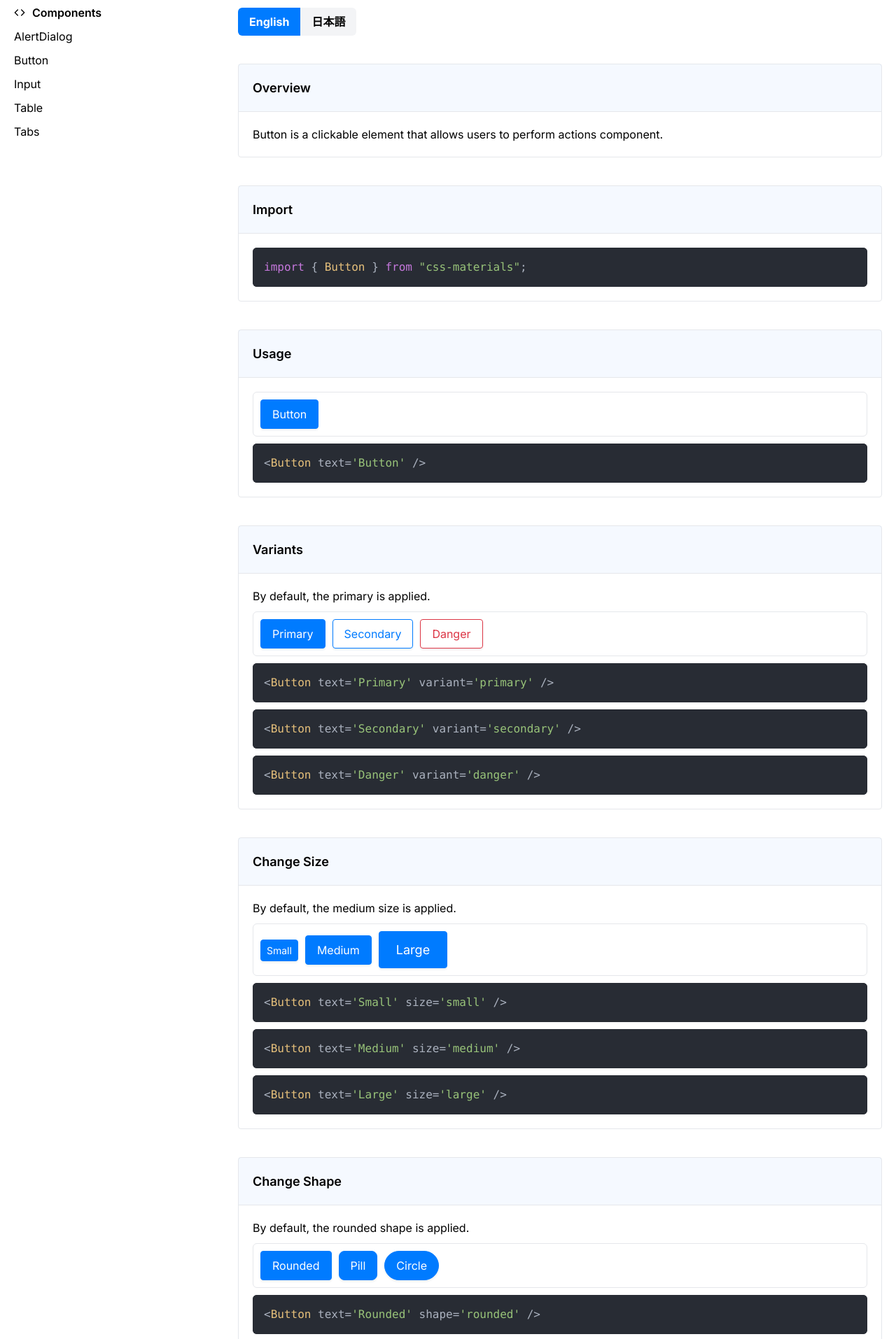
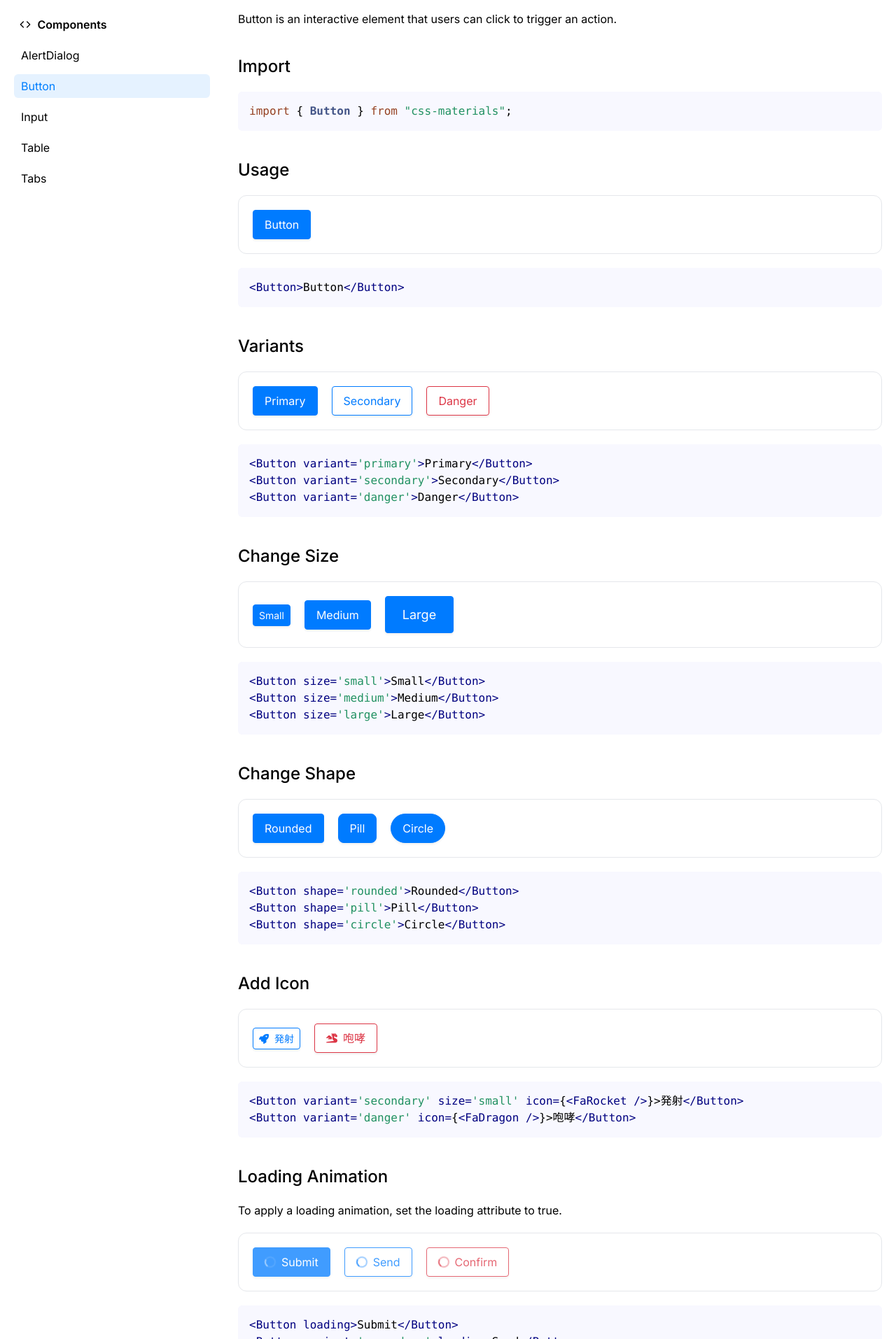
Before and after one commit to a11y99/css-materials, a Next.js app: page /components/button in a window 1280 px wide. Shown: the part 146-2060 px from the top of the page at 70% size. Built offline with nearby package versions, Linux system fonts and the light colour scheme.

Commit message:
Update Documents

```diff
--- a/src/app/components/alert-dialog/page.tsx
+++ b/src/app/components/alert-dialog/page.tsx
@@ -2,58 +2,38 @@
 import React, { useState } from 'react';
 import Header from '@/components/Header';
 import Card from '@/components/Card';
-import Body from '@/components/Body';
-import { FiTrash2, FiAlertCircle, FiCheck } from 'react-icons/fi';
 import Code from '@/components/Code';
 import AlertDialog from '@/components/css-materials/AlertDialog';
 import Button from '@/components/css-materials/Button';
-import CodeBlock from '@/components/CodeBlock';
 import Sidebar from '@/components/SideBar';
 import Footer from '@/components/Footer';
 import PreviewArea from '@/components/PreviewAreaH';
+import { FaLightbulb, FaRocket } from 'react-icons/fa';
 
 const texts = {
-    en: {
-        overview: "Overview",
-        overviewDesc: "Alert Dialog is a modal window component that displays important information or messages requiring user confirmation.",
+    overview: "Alert Dialog is a component that displays important information requiring user acknowledgment.",
     import: "Import",
     usage: "Usage",
-    },
-    jp: {
-        overview: "概要",
-        overviewDesc: "Alert Dialogは、ユーザーに重要な情報や確認が必要なメッセージを表示するためのモーダルウィンドウコンポーネントです。",
-        import: "インポート",
-        usage: "使い方",
-    }
 };
 
 const Components = () => {
-    const [language, setLanguage] = useState<'en' | 'jp'>('en');
-
-    const t = texts[language];
+    const t = texts;
 
     const [isDialogOpen, setIsDialogOpen] = useState(false);
-    const [isLoading, setIsLoading] = useState(false);
+    const [isCustomDialogOpen, setIsCustomDialogOpen] = useState(false);
 
+    const handleDialogOpen = () => {
+        setIsDialogOpen(true);
+    }
     const handleDialogClose = () => {
         setIsDialogOpen(false);
     };
 
-    const handleDialogOpen = () => {
-        setIsDialogOpen(true);
+    const handleCustomDialogOpen = () => {
+        setIsCustomDialogOpen(true);
     }
-
-    const handleButtonClick = () => {
-        setIsLoading(true);
-        setTimeout(() => {
-            setIsLoading(false);
-            setIsDialogOpen(true);
-        }, 2000);
-    };
-
-    const showAlert = () => {
-        alert("Unsaved changes will be lost.");
-        handleDialogClose();
+    const handleCustomDialogClose = () => {
+        setIsCustomDialogOpen(false);
     };
 
     return (
@@ -63,48 +43,69 @@ const Components = () => {
                 <Sidebar />
             </div>
             <div className="w-[90%] mx-auto md:w-[75%] md:px-5">
-                <div className="mt-24 mb-10 flex flex-col">
+                <div className="mt-[100px] mb-10 flex flex-col">
                     <h1 className="text-[32px] font-bold mb-[12.5px]">Alert Dialog</h1>
-                    <div>
-                        <button
-                            className={`px-4 py-2 font-bold rounded-l-md ${language === 'en' ? 'bg-[#007bff] text-white' : 'bg-gray-100'}`}
-                            onClick={() => setLanguage('en')}
-                        >
-                            English
-                        </button>
-                        <button
-                        className={`px-4 py-2 font-bold rounded-r-md ${language === 'jp' ? 'bg-[#007bff] text-white' : 'bg-gray-100'}`}
-                            onClick={() => setLanguage('jp')}
-                        >
-                            日本語
-                        </button>
-                    </div>
+                    <p>{t.overview}</p>
                 </div>
                 <div className="space-y-10">
-                    <Card title={t.overview}>
-                        <p>{t.overviewDesc}</p>
-                    </Card>
-                    <Card title={t.import}>
-                        <Code language='ts'>{`import { AlertDialog } from "css-materials";`}</Code>
-                    </Card>
-                    <Card title={t.usage}>
-                        <PreviewArea>
-                            <Button text="Open Alert Dialog" onClick={handleDialogOpen}  />
-                        </PreviewArea>
-                    <Code language='tsx'>
-{`<AlertDialog
-    isOpen={isDialogOpen}
-    onClose={handleDialogClose}
+                <div className="space-y-5">
+                        <h2 className="text-2xl font-medium">Import</h2>
+                        <Code language='tsx'>{`import { AlertDialog } from "css-materials";`}</Code>
+                    </div>
+                    <div className="space-y-5">
+                        <h2 className="text-2xl font-medium">Usage</h2>
+                        <div className="p-5 border rounded-xl overflow-x-auto whitespace-nowrap">
+                            <Button onClick={handleDialogOpen}>Open Alert Dialog</Button>
+                            <AlertDialog
+                            isOpen={isCustomDialogOpen}
+                            onClose={handleCustomDialogClose}
                             title="Unsaved Changes"
                             message="You have unsaved changes. Are you sure you want to leave without saving?"
-/>`}</Code>
+                        />
+                        </div>
+                        <Code language='tsx'>
+{`const [isDialogOpen, setIsDialogOpen] = useState(false);
+
+return (
+    <>
         <AlertDialog
             isOpen={isDialogOpen}
             onClose={handleDialogClose}
             title="Unsaved Changes"
             message="You have unsaved changes. Are you sure you want to leave without saving?"
         />
-                    </Card>
+    </>
+)`}</Code>
+                    </div>
+                    <div className="space-y-5">
+                        <h2 className="text-2xl font-medium">Custom Footer</h2>
+                        <div className="p-5 border rounded-xl overflow-x-auto whitespace-nowrap">
+                            <Button onClick={handleDialogOpen} icon={<FaLightbulb />}>Open Idea Dialog</Button>
+                            <AlertDialog
+                                isOpen={isDialogOpen}
+                                onClose={handleDialogClose}
+                                title="New Idea"
+                                message="You have a brilliant new idea to review."
+                                confirmText='Review Now'
+                                cancelText='Later'
+                            />
+                        </div>
+                        <Code language='tsx'>
+{`const [isDialogOpen, setIsDialogOpen] = useState(false);
+
+return (
+    <>
+        <AlertDialog
+            isOpen={isDialogOpen}
+            onClose={handleDialogClose}
+            title="New Idea"
+            message="You have a brilliant new idea to review."
+            confirmText='Review Now'
+            cancelText='Later'
+        />
+    </>
+)`}</Code>
+                    </div>
                 </div>
                 <Footer />
             </div>
--- a/src/app/components/button/page.tsx
+++ b/src/app/components/button/page.tsx
@@ -1,60 +1,23 @@
 "use client"
-import React, { useState } from 'react';
+import React from 'react';
 import Button from '@/components/css-materials/Button';
 import Header from '@/components/Header';
-import Card from '@/components/Card';
-import Body from '@/components/Body';
-import PreviewAreaH from '@/components/PreviewAreaH';
-import PreviewAreaV from '@/components/PreviewAreaV';
-import { FaAngry, FaArrowAltCircleRight, FaArrowRight, FaPhone, FaSmile } from 'react-icons/fa';
+import { FaDragon, FaRocket } from 'react-icons/fa';
 import Code from '@/components/Code';
 import Sidebar from '@/components/SideBar';
 import Footer from '@/components/Footer';
-import { FaFaceDizzy } from 'react-icons/fa6';
 
 const texts = {
-    en: {
-        overview: "Overview",
-        overviewDesc: "Button is a clickable element that allows users to perform actions component.",
-        import: "Import",
-        usage: "Usage",
-        changeSize: "Change Size",
-        changeSizeDesc: "By default, the medium size is applied.",
-        changeShape: "Change Shape",
-        changeShapeDesc: "By default, the rounded shape is applied.",
-        changeColorscheme: "Change Colorscheme",
-        changeColorschemeDesc: "By default, the blue color is applied.",
-        changeState: "Loading Animation",
-        changeStateDesc: "To apply the loading animation, set loading to true.",
-        icon: "Icon",
-        iconDesc: "You can set icons on the left and right using react-icons or similar libraries.",
-        variants: "Variants",
-        variantsDesc: "By default, the primary is applied.",
-    },
-    jp: {
-        overview: "概要",
-        overviewDesc: "Buttonは、ユーザーがアクションを実行するためのクリック可能な要素コンポーネントです。",
-        import: "インポート",
-        usage: "使い方",
-        changeSize: "サイズを変更する",
-        changeSizeDesc: "デフォルトではmediumが適用されています。",
-        changeShape: "形状を変更する",
-        changeShapeDesc: "デフォルトではroundedが適用されています。",
-        changeColorscheme: "カラースキームを変更する",
-        changeColorschemeDesc: "デフォルトではblueが適用されています。",
-        changeState: "ローディングアニメーション",
-        changeStateDesc: "ローディングアニメーションを適用するには、loadingをtrueにします。",
-        icon: "アイコン",
-        iconDesc: "左右にreact-iconsなどを使ってアイコンを設定することができます。",
-        variants: "バリアント",
-        variantsDesc: "デフォルトではprimaryが適用されています。",
-    }
+    overview: "Button is an interactive element that users can click to trigger an action.",
+    loading: "To apply a loading animation, set the loading attribute to true.",
 };
 
+const highlights = [
+    { text: '{', color: '#000' },
+];
+
 const Components = () => {
-    const [language, setLanguage] = useState<'en' | 'jp'>('en');
-
-    const t = texts[language];
+    const t = texts;
 
     return (
         <div className="flex">
@@ -63,91 +26,81 @@ const Components = () => {
                 <Sidebar />
             </div>
             <div className="w-[90%] mx-auto md:w-[75%] md:px-5">
-                <div className="mt-24 mb-10 flex flex-col">
+                <div className="mt-[100px] mb-10 flex flex-col">
                     <h1 className="text-[32px] font-bold mb-[12.5px]">Button</h1>
-                    <div>
-                        <button
-                            className={`px-4 py-2 font-bold rounded-l-md ${language === 'en' ? 'bg-[#007bff] text-white' : 'bg-gray-100'}`}
-                            onClick={() => setLanguage('en')}
-                        >
-                            English
-                        </button>
-                        <button
-                        className={`px-4 py-2 font-bold rounded-r-md ${language === 'jp' ? 'bg-[#007bff] text-white' : 'bg-gray-100'}`}
-                            onClick={() => setLanguage('jp')}
-                        >
-                            日本語
-                        </button>
-                    </div>
+                    <p>{t.overview}</p>
                 </div>
                 <div className="space-y-10">
-                    <Card title={t.overview}>
-                        {t.overviewDesc}
-                    </Card>
-                    <Card title={t.import}>
+                    <div className="space-y-5">
+                        <h2 className="text-2xl font-medium">Import</h2>
                         <Code language='tsx'>{`import { Button } from "css-materials";`}</Code>
-                    </Card>
-                    <Card title={t.usage}>
-                        <PreviewAreaH>
-                            <Button text="Button" />
-                        </PreviewAreaH>
-                        <Code language='tsx'>{`<Button text='Button' />`}</Code>
-                    </Card>
-                    <Card title={t.variants}>
-                        <p>{t.variantsDesc}</p>
-                        <PreviewAreaH>
-                            <Button text="Primary" variant='primary' />
-                            <Button text="Secondary" variant='secondary' />
-                            <Button text="Danger" variant='danger' />
-                        </PreviewAreaH>
-                        <Code language='tsx'>{`<Button text='Primary' variant='primary' />`}</Code>
-                        <Code language='tsx'>{`<Button text='Secondary' variant='secondary' />`}</Code>
-                        <Code language='tsx'>{`<Button text='Danger' variant='danger' />`}</Code>
-                    </Card>
-                    <Card title={t.changeSize}>
-                        <p>{t.changeSizeDesc}</p>
-                        <PreviewAreaH>
-                            <Button text="Small" size="small" />
-                            <Button text="Medium" size="medium" />
-                            <Button text="Large" size="large" />
-                        </PreviewAreaH>
-                        <Code language='tsx'>{`<Button text='Small' size='small' />`}</Code>
-                        <Code language='tsx'>{`<Button text='Medium' size='medium' />`}</Code>
-                        <Code language='tsx'>{`<Button text='Large' size='large' />`}</Code>
-                    </Card>
-                    <Card title={t.changeShape}>
-                        <p>{t.changeShapeDesc}</p>
-                        <PreviewAreaH>
-                            <Button text="Rounded" shape='rounded' />
-                            <Button text="Pill" shape='pill' />
-                            <Button text="Circle" shape='circle' />
-                        </PreviewAreaH>
-                        <Code language='tsx'>{`<Button text='Rounded' shape='rounded' />`}</Code>
-                        <Code language='tsx'>{`<Button text='Pill' shape='pill' />`}</Code>
-                        <Code language='tsx'>{`<Button text='Circle' shape='circle' />`}</Code>
-                    </Card>
-                    <Card title={t.changeState}>
-                        <p>{t.changeStateDesc}</p>
-                        <div className="flex border p-2.5 rounded-md space-x-2.5 overflow-x-auto whitespace-nowrap">
-                            <Button text="Loading" loading />
-                            <Button text="Loading" variant='secondary' loading />
-                            <Button text="Loading" variant='danger' loading />
+                    </div>
+                    <div className="space-y-5">
+                        <h2 className="text-2xl font-medium">Usage</h2>
+                        <div className="p-5 border rounded-xl overflow-x-auto whitespace-nowrap">
+                            <Button>Button</Button>
                         </div>
-                        <Code language='tsx'>{`<Button text='Loading' loading />`}</Code>
-                        <Code language='tsx'>{`<Button text='Loading' variant='secondary' loading />`}</Code>
-                        <Code language='tsx'>{`<Button text='Loading' variant='danger' loading />`}</Code>
-                    </Card>
-                    <Card title={t.icon}>
-                        <p>{t.iconDesc}</p>
-                        <PreviewAreaH>
-                            <Button text="Icon Button" icon={<FaSmile />} />
-                            <Button text="Icon Button" variant='secondary' icon={<FaFaceDizzy />} />
-                            <Button text="Icon Button" variant='danger' icon={<FaAngry />} />
-                        </PreviewAreaH>
-                        <Code language='tsx'>{`<Button text="Icon Button" icon={<FaSmile />} />`}</Code>
-                        <Code language='tsx'>{`<Button text="Icon Button" variant='secondary' icon={<FaFaceDizzy />} />`}</Code>
-                        <Code language='tsx'>{`<Button text="Icon Button" variant='danger' icon={<FaAngry />} />`}</Code>
-                    </Card>
+                        <Code language='html'>{`<Button>Button</Button>`}</Code>
+                    </div>
+                    <div className="space-y-5">
+                        <h2 className="text-2xl font-medium">Variants</h2>
+                        <div className="p-5 border rounded-xl space-x-5 overflow-x-auto whitespace-nowrap">
+                            <Button>Primary</Button>
+                            <Button variant='secondary'>Secondary</Button>
+                            <Button variant='danger'>Danger</Button>
+                        </div>
+                        <Code language='html'>
+{`<Button variant='primary'>Primary</Button>
+<Button variant='secondary'>Secondary</Button>
+<Button variant='danger'>Danger</Button>`}</Code>
+                    </div>
+                    <div className="space-y-5">
+                        <h2 className="text-2xl font-medium">Change Size</h2>
+                        <div className="p-5 border rounded-xl space-x-5 overflow-x-auto whitespace-nowrap">
+                            <Button size='small'>Small</Button>
+                            <Button>Medium</Button>
+                            <Button size='large'>Large</Button>
+                        </div>
+                        <Code language='html'>
+{`<Button size='small'>Small</Button>
+<Button size='medium'>Medium</Button>
+<Button size='large'>Large</Button>`}</Code>
+                    </div>
+                    <div className="space-y-5">
+                        <h2 className="text-2xl font-medium">Change Shape</h2>
+                        <div className="p-5 border rounded-xl space-x-5 overflow-x-auto whitespace-nowrap">
+                            <Button>Rounded</Button>
+                            <Button shape='pill'>Pill</Button>
+                            <Button shape='circle'>Circle</Button>
+                        </div>
+                        <Code language='html'>
+{`<Button shape='rounded'>Rounded</Button>
+<Button shape='pill'>Pill</Button>
+<Button shape='circle'>Circle</Button>`}</Code>
+                    </div>
+                    <div className="space-y-5">
+                        <h2 className="text-2xl font-medium">Add Icon</h2>
+                        <div className="p-5 border rounded-xl space-x-5 overflow-x-auto whitespace-nowrap">
+                            <Button variant='secondary' size='small' icon={<FaRocket />}>発射</Button>
+                            <Button variant='danger' icon={<FaDragon />}>咆哮</Button>
+                        </div>
+                        <Code language='html' highlights={highlights}>
+{`<Button variant='secondary' size='small' icon={<FaRocket />}>発射</Button>
+<Button variant='danger' icon={<FaDragon />}>咆哮</Button>`}</Code>
+                    </div>
+                    <div className="space-y-5">
+                        <h2 className="text-2xl font-medium">Loading Animation</h2>
+                        <p>{t.loading}</p>
+                        <div className="p-5 border rounded-xl space-x-5 overflow-x-auto whitespace-nowrap">
+                            <Button loading>Submit</Button>
+                            <Button variant='secondary' loading>Send</Button>
+                            <Button variant='danger' loading>Confirm</Button>
+                        </div>
+                        <Code language='html'>
+{`<Button loading>Submit</Button>
+<Button variant='secondary' loading>Send</Button>
+<Button variant='danger' loading>Confirm</Button>`}</Code>
+                    </div>
                 </div>
                 <Footer />
             </div>
--- a/src/app/example/page.tsx
+++ /dev/null
@@ -1,27 +0,0 @@
-"use client"
-import Avatar from "@/components/Avatar";
-import Body from "@/components/Body";
-import Button from "@/components/Button";
-import Header from "@/components/Header";
-import Input from "@/components/Input";
-import { FaPaperPlane } from "react-icons/fa";
-
-export default function App() {
-    return (
-        <Body>
-            <Header />
-            <div className="mt-20">
-                <Avatar name="Dan Abrahmov" src="https://bit.ly/dan-abramov" size="large" />
-                <Avatar name="Kent Dodds" src="https://bit.ly/kent-c-dodds" size="medium" />
-                <Avatar name="Prosper Otemuyiwa" src="https://bit.ly/prosper-baba" size="small" />
-                <Avatar name="Ryan Florence" size={64} bgColor="#FF5733" />
-                <Avatar name="John Doe" size="medium" bgColor="#4CAF50" />
-                <Avatar name="Jane Smith" size="large" bgColor="#3F51B5" />
-                <div className="flex space-x-2.5 whitespace-nowrap">
-                    <Input placeholder="メッセージを入力..." className="w-full" />
-                    <Button rightIcon={<FaPaperPlane />}>送信</Button>
-                </div>
-            </div>
-        </Body>
-    )
-}
--- a/src/app/globals.css
+++ b/src/app/globals.css
@@ -225,6 +225,9 @@ input[type="checkbox"] {
 /* code */
 .code {
   border-radius: 0.375rem;
+  overflow: hidden;
+}
+.code-block {
   overflow: hidden;
 }
 
--- a/src/components/Code.tsx
+++ b/src/components/Code.tsx
@@ -1,6 +1,7 @@
 import React, { useEffect } from 'react';
 import hljs from 'highlight.js';
-import 'highlight.js/styles/atom-one-dark.css';
+// import 'highlight.js/styles/docco.css';
+import 'highlight.js/styles/docco.css';
 
 type CodeProps = {
     children: string;
--- a/src/components/Footer.tsx
+++ b/src/components/Footer.tsx
@@ -6,8 +6,8 @@ const Footer: React.FC = () => {
         <footer className="bg-blue-0 border-t px-10 md:px-0 py-10 mt-16">
             <div className="container mx-auto grid grid-cols-1 md:grid-cols-3 gap-10">
                 <div className="md:ml-10">
-                    <img src="/media_kit/css-materials.png" className="mb-[12.5px] w-[175px]" />
-                    <p className="opacity-50 text-sm">© 2024 hono. All rights reserved.</p>
+                    <img src="/media_kit/css-materials.png" className="mb-2.5 w-[175px]" />
+                    <p className="opacity-50 text-sm">&copy; 2024 hono. All rights reserved.</p>
                 </div>
                 <div>
                     <h2 className="text-xl font-bold mb-5">Support</h2>
--- a/src/components/SideBar.tsx
+++ b/src/components/SideBar.tsx
@@ -1,33 +1,39 @@
 import React from 'react';
 import { useLinks } from '@/context/LinkContext';
 import Link from 'next/link';
+import { usePathname } from 'next/navigation';
 
 const Sidebar: React.FC = () => {
     const linkItems = useLinks();
+    const pathname = usePathname();
 
     return (
-        <div className="fixed w-[25%] h-screen bg-white left-0 bg-white p-5 top-16">
+        <div className="fixed w-[25%] h-[calc(100vh-56px)] bg-white left-0 bg-white p-5 top-[56px] overflow-y-scroll">
             <ul className="space-y-2.5">
-                {linkItems.map((item) => (
+                {linkItems.map((item) => {
+                    const isActive = pathname === item.href;
+
+                    return (
                         <li key={item.name}>
                             {item.href ? (
                                 <Link
                                     href={item.href}
-                                className={`flex items-center ${item.size === 'large' ? 'font-semibold' : ''}`}
+                                    className={`flex items-center py-[5px] px-[10px] rounded-md ${item.size === 'large' ? 'font-semibold' : ''} ${isActive ? 'bg-[#007fff] bg-opacity-10 text-[#007fff]' : ''}`}
                                 >
                                     {item.icon && <span className="mr-2.5">{item.icon}</span>}
                                     {item.name}
                                 </Link>
                             ) : (
                                 <div
-                                className={`flex items-center ${item.size === 'large' ? 'font-semibold' : ''}`}
+                                    className={`flex items-center py-[5px] px-[7.5px] ${item.size === 'large' ? 'font-semibold' : ''}`}
                                 >
                                     {item.icon && <span className="mr-2.5">{item.icon}</span>}
                                     {item.name}
                                 </div>
                             )}
                         </li>
-                ))}
+                    );
+                })}
             </ul>
         </div>
     );
```
Also changed, not shown: src/components/coddd.tsx (renamed from src/components/CodeBlock.tsx). Lines whose indentation alone changed are shown as unchanged.
